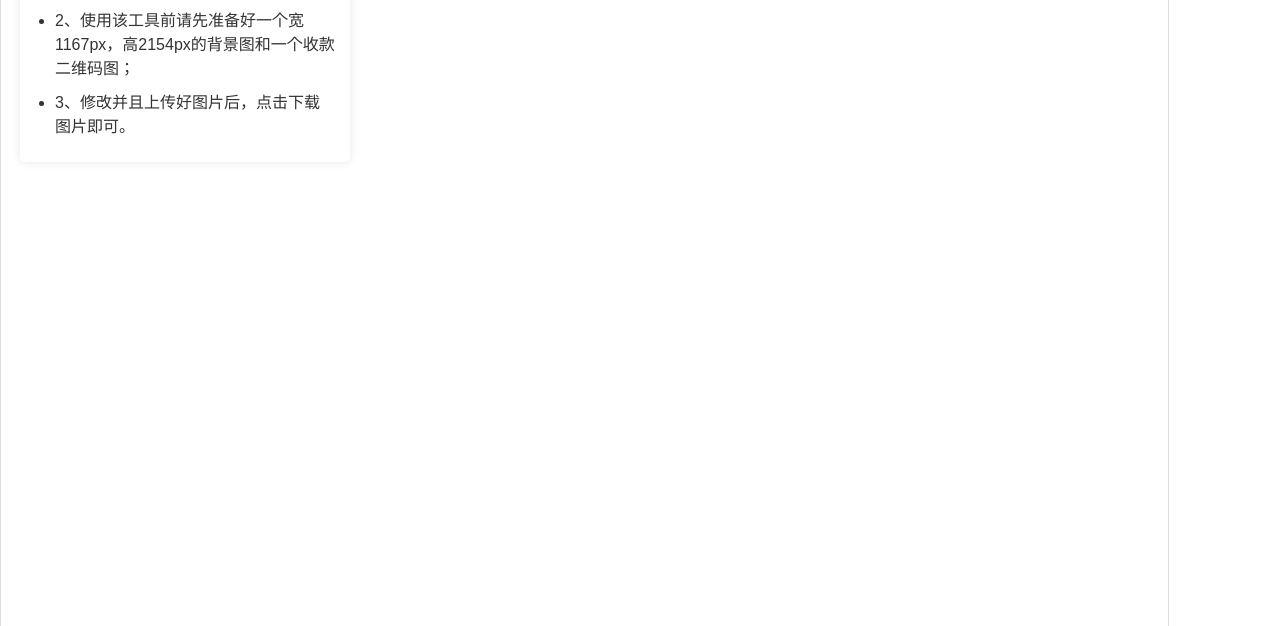
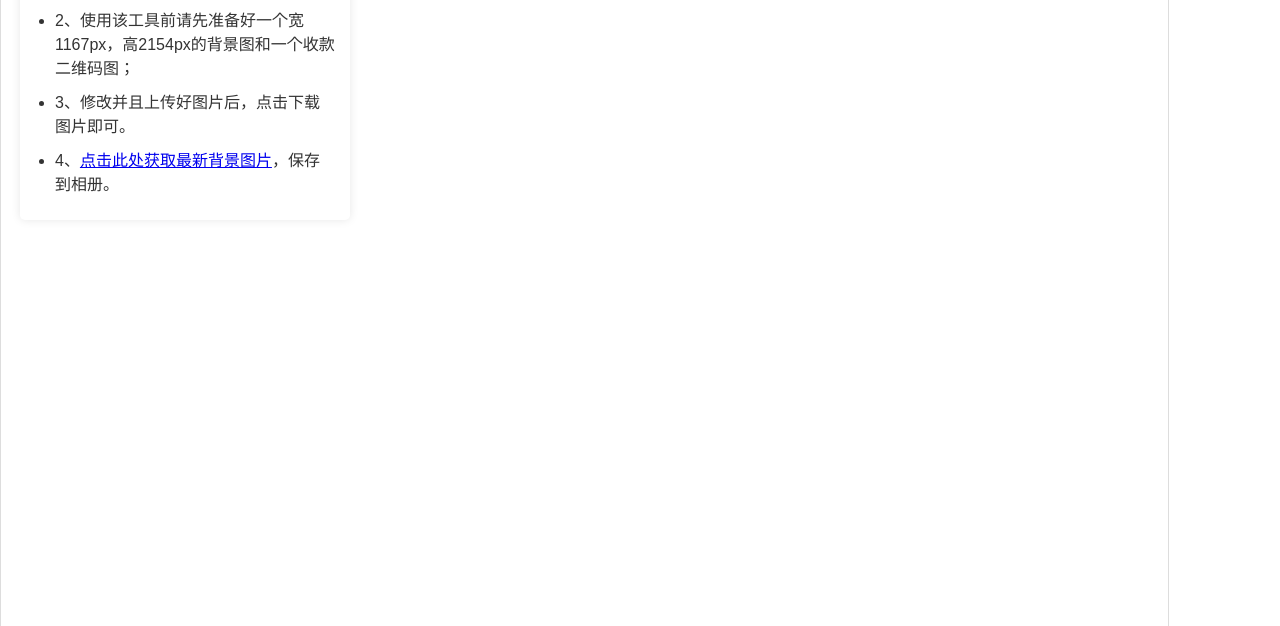
Before and after one commit to kevinludashi/WZSCskm, a plain HTML site: page index.html in a window 1280 px wide. Shown: the part 174-800 px from the top of the page. Drawn offline with Linux system fonts and the light colour scheme.

Commit message:
Update index.html

```diff
--- a/index.html
+++ b/index.html
@@ -164,6 +164,7 @@
     <li>1、NO.5 号收款码、全平台 收款码以及左下角“请点此处修改编码”文字，都是可以删除文字修改的，请按要求修改；</li>
     <li>2、使用该工具前请先准备好一个宽1167px，高2154px的背景图和一个收款二维码图；</li>
     <li>3、修改并且上传好图片后，点击下载图片即可。</li>
+    <li>4、<a href="https://img.alicdn.com/imgextra/i2/2873818587/O1CN01u0gRt12DIu2KkW7sy_!!2873818587.jpg" target="_blank">点击此处获取最新背景图片</a>，保存到相册。</li>
   </ul>
 </div>
 
```
